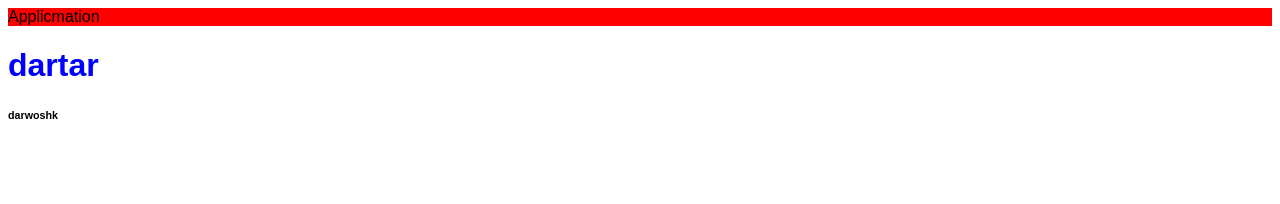
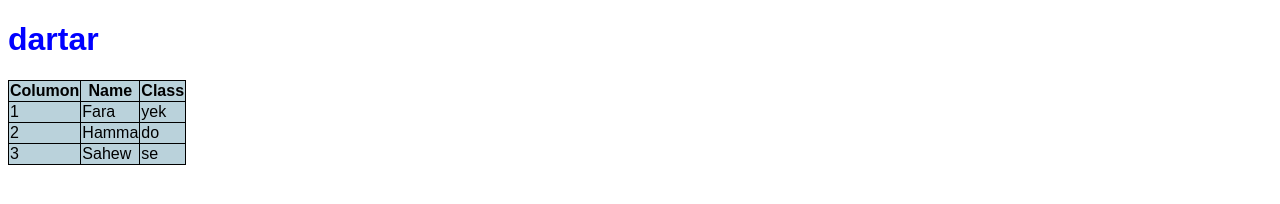
Before and after one commit to fardinkhan95/HTMLwithExternalCSS, a website built with Parcel: page index.html in a window 1280 px wide. Built offline with nearby package versions, Linux system fonts and the light colour scheme.

Commit message:
initial commit

```diff
--- a/index.html
+++ b/index.html
@@ -8,8 +8,27 @@
   </head>
 
   <body>
-    <div id="app">Applicmation</div>
     <h1>dartar</h1>
-    <h6>darwoshk</h6>
+    <table>
+      <tr>
+        <th>Columon</th>
+        <th>Name</th>
+        <th>Class</th>
+      </tr>
+      <tr>
+        <td>1</td>
+        <td>Fara</td>
+        <td>yek</td>
+      </tr>
+      <tr>
+        <td>2</td>
+        <td>Hamma</td>
+        <td>do</td>
+      </tr>
+      <tr>
+        <td>3</td>
+        <td>Sahew</td>
+        <td>se</td>
+      </tr>
   </body>
 </html>
--- a/src/styles.css
+++ b/src/styles.css
@@ -7,3 +7,11 @@ body {
 h1 {
   color: blue;
 }
+
+table,
+td,
+th {
+  background-color: rgb(186, 210, 219);
+  border: 1px solid black;
+  border-collapse: collapse;
+}
```
